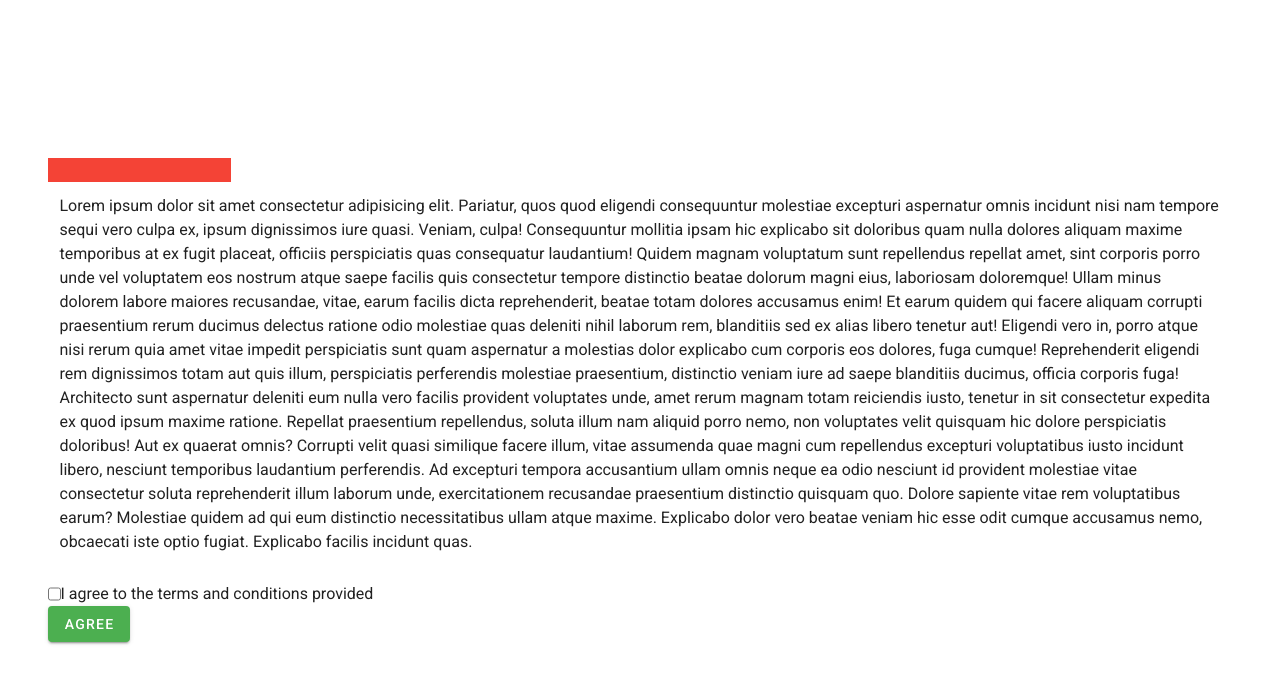
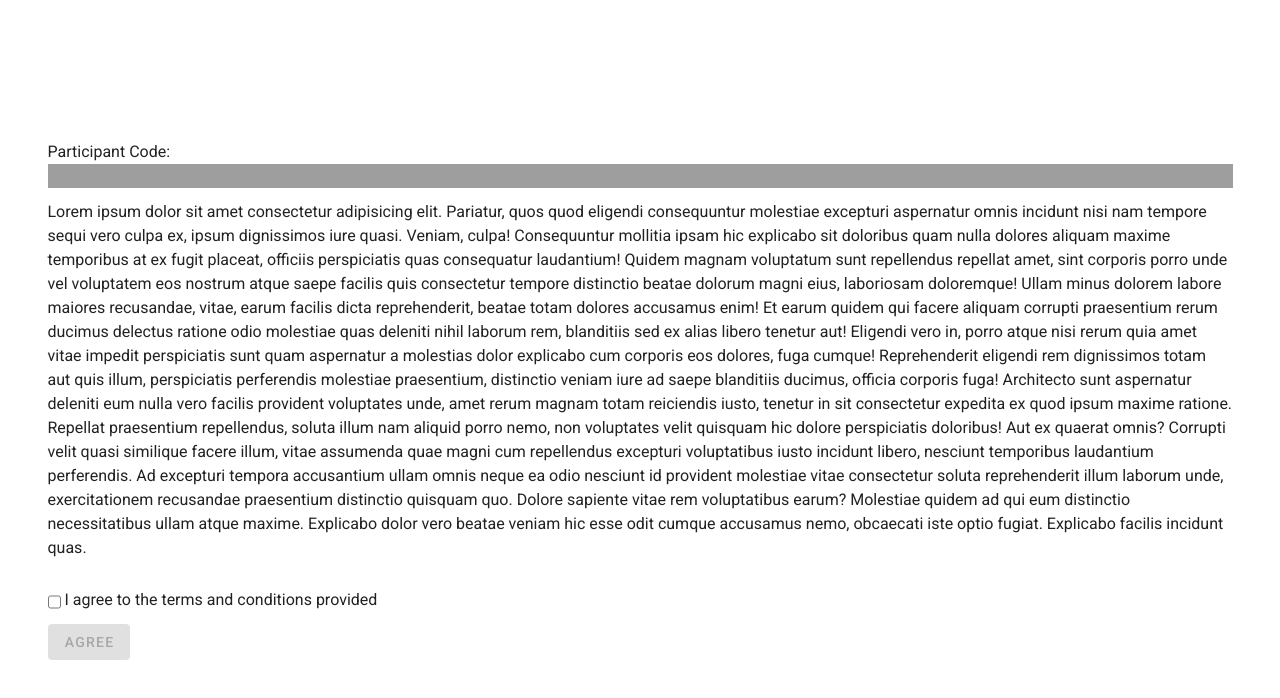
Before and after one commit to jawadahmedtaj/pwa-accel-thesis, a Vue app: page /#/ in a window 1280 px wide. Shown: the top 698 px of the page. Built offline with nearby package versions, Linux system fonts and the light colour scheme.

Commit message:
count test

```diff
--- a/src/views/Agreement.vue
+++ b/src/views/Agreement.vue
@@ -1,11 +1,16 @@
 <template>
   <v-row justify="center" align="center">
-    <v-container>
+    <v-container class="mx-5 my-5">
       <v-row>
-        <input type="text" class="red white--text" />
+        <label>Participant Code: </label
+        ><input
+          type="text"
+          class="grey white--text inputExpansion"
+          v-model="Name"
+        />
       </v-row>
       <v-row>
-        <v-col>
+        <v-col class="px-0">
           <p>
             Lorem ipsum dolor sit amet consectetur adipisicing elit. Pariatur,
             quos quod eligendi consequuntur molestiae excepturi aspernatur omnis
@@ -46,12 +51,12 @@
           </p>
         </v-col>
       </v-row>
-      <v-row>
-        <input type="checkbox" name="" id="" />
-        <span>I agree to the terms and conditions provided</span>
+      <v-row class="mb-2">
+        <input type="checkbox" class="mt-1" v-model="checkBoxBool" />
+        <label class="ml-1">I agree to the terms and conditions provided</label>
       </v-row>
       <v-row>
-        <v-btn color="success" to="/sensorData">Agree</v-btn>
+        <v-btn color="success" to="/sensorData" :disabled="Name && !checkBoxBool">Agree</v-btn>
       </v-row>
     </v-container>
   </v-row>
@@ -66,12 +71,15 @@ export default {
     return {
       Name: "",
       buttonBool: false,
-      checkBoxBool: false
+      checkBoxBool: false,
     };
   },
   components: {},
-  beforeCreate() {}
+  beforeCreate() {},
 };
 </script>
 
-<style lang="sass" scoped></style>
+<style lang="sass" scoped>
+.inputExpansion
+  width: 100%
+</style>
--- a/src/views/SensorData.vue
+++ b/src/views/SensorData.vue
@@ -1,5 +1,6 @@
 <template>
   <div class="home">
+    <h1>{{ count }}</h1>
     <h1>{{ sensor }}</h1>
     <v-btn color="primary">Test</v-btn>
   </div>
@@ -12,21 +13,29 @@ export default {
   name: "Home",
   data() {
     return {
-      sensor: ""
+      sensor: "",
+      count: 0,
+      countEnabled: true,
     };
   },
   components: {},
   beforeCreate() {
-    window.addEventListener("devicemotion", event => {
+    window.addEventListener("devicemotion", (event) => {
       console.log(event);
-      this.sensor += `x: ${Math.round(
-        (event.acceleration.x + Number.EPSILON) * 100
-      ) / 100} m/s2, y: ${Math.round(
-        (event.acceleration.y + Number.EPSILON) * 100
-      ) / 100} m/s2, z: ${Math.round(
-        (event.acceleration.z + Number.EPSILON) * 100
-      ) / 100} m/s2 `;
+      this.sensor += `x: ${
+        Math.round((event.acceleration.x + Number.EPSILON) * 100) / 100
+      } m/s2, y: ${
+        Math.round((event.acceleration.y + Number.EPSILON) * 100) / 100
+      } m/s2, z: ${
+        Math.round((event.acceleration.z + Number.EPSILON) * 100) / 100
+      } m/s2 `;
+
+      if (this.countEnabled) this.count += 1;
+
+      setTimeout(() => {
+        this.countEnabled = false;
+      }, 1000);
     });
-  }
+  },
 };
 </script>
```
